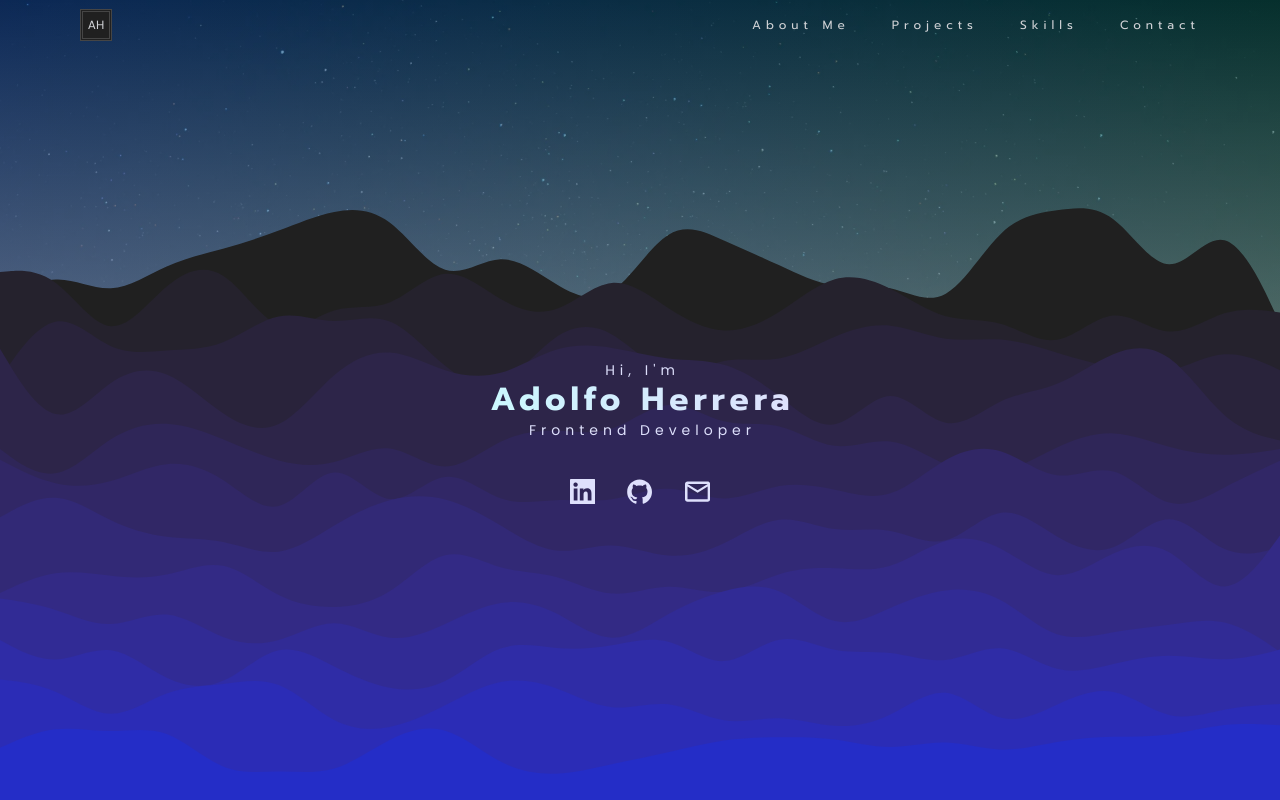
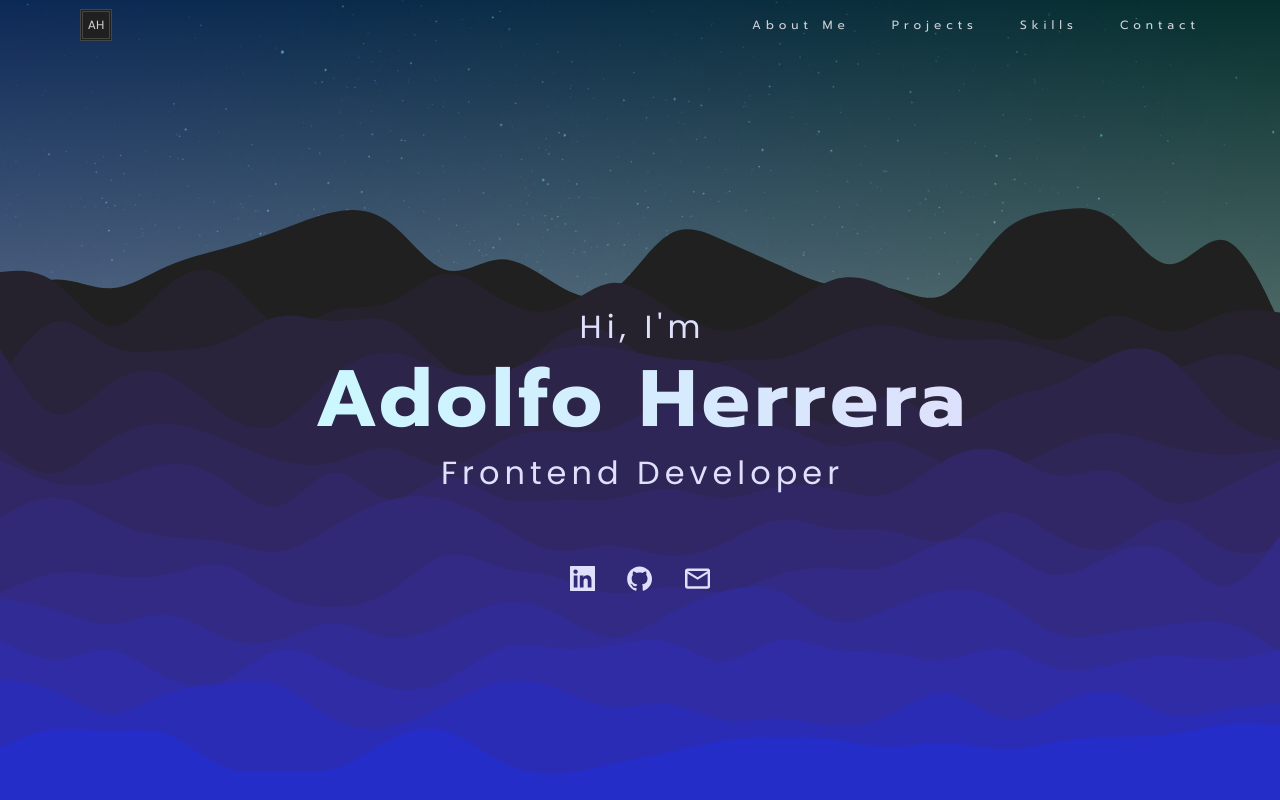
Before and after one commit to Wolfushima/portfolio, a React (Create React App) app: page / in a window 1280 px wide. Shown: the top 800 px of the page. Built offline with nearby package versions, Linux system fonts and the light colour scheme.

Commit message:
style: Adjust font-size for @__headers and add media-queries for &__contact in Home component

```diff
--- a/src/sass/_home.scss
+++ b/src/sass/_home.scss
@@ -71,7 +71,7 @@
     line-height: 1.3;
     p, h1, h2 {
       font-family: $font-family-secondary;
-      font-size: $font-sm;
+      font-size: 2rem;
       color: #DEE0FC;
       letter-spacing: 5px;
       margin-right: -5px;
@@ -81,27 +81,41 @@
     h1 {
       font-family: $font-family-primary;
       font-weight: 700;
-      font-size: 2rem;
+      font-size: 5rem;
       background: transparent;
       background: linear-gradient(to right, #cbf8ff 0%, #DEE0FC 100%);
       -webkit-background-clip: text;
       -webkit-text-fill-color: transparent;
     }
+    @include breakpoint-down(medium) {
+      h1 {
+        font-size: 4rem;
+      }
+      p, h2 {
+        font-size: 1.9rem;
+      }
+    }
     @include breakpoint-down(small) {
       h1 {
-        font-size: 1.7rem;
+        font-size: 3rem;
+      }
+      p, h2 {
+        font-size: 1.5rem;
       }
     }
     @include breakpoint-down(x-small) {
       h1 {
-        font-size: 1.4rem;
+        font-size: 1.8rem;
       }
-      h2, p {
-        font-size: $font-xsm;
+      p, h2 {
+        font-size: 0.9rem;
       }
     }
     @include breakpoint-down(xx-small) {
-      h2, p {
+      h1 {
+        font-size: 1.4rem;
+      }
+      p, h2 {
         font-size: 0.7rem;
       }
     }
@@ -113,9 +127,15 @@
     align-items: center;
     gap: 1rem;
     z-index: 2;
-    top: calc(100% + 2rem);
+    top: calc(100% + 4rem);
+    @include breakpoint-down(medium) {
+      top: calc(100% + 3rem);
+    }
     @include breakpoint-down(small) {
       gap: 0.5rem;
+    }
+    @include breakpoint-down(x-small) {
+      top: calc(100% + 2rem);
     }
     @include breakpoint-down(xx-small) {
       gap: 0.1rem;
```
